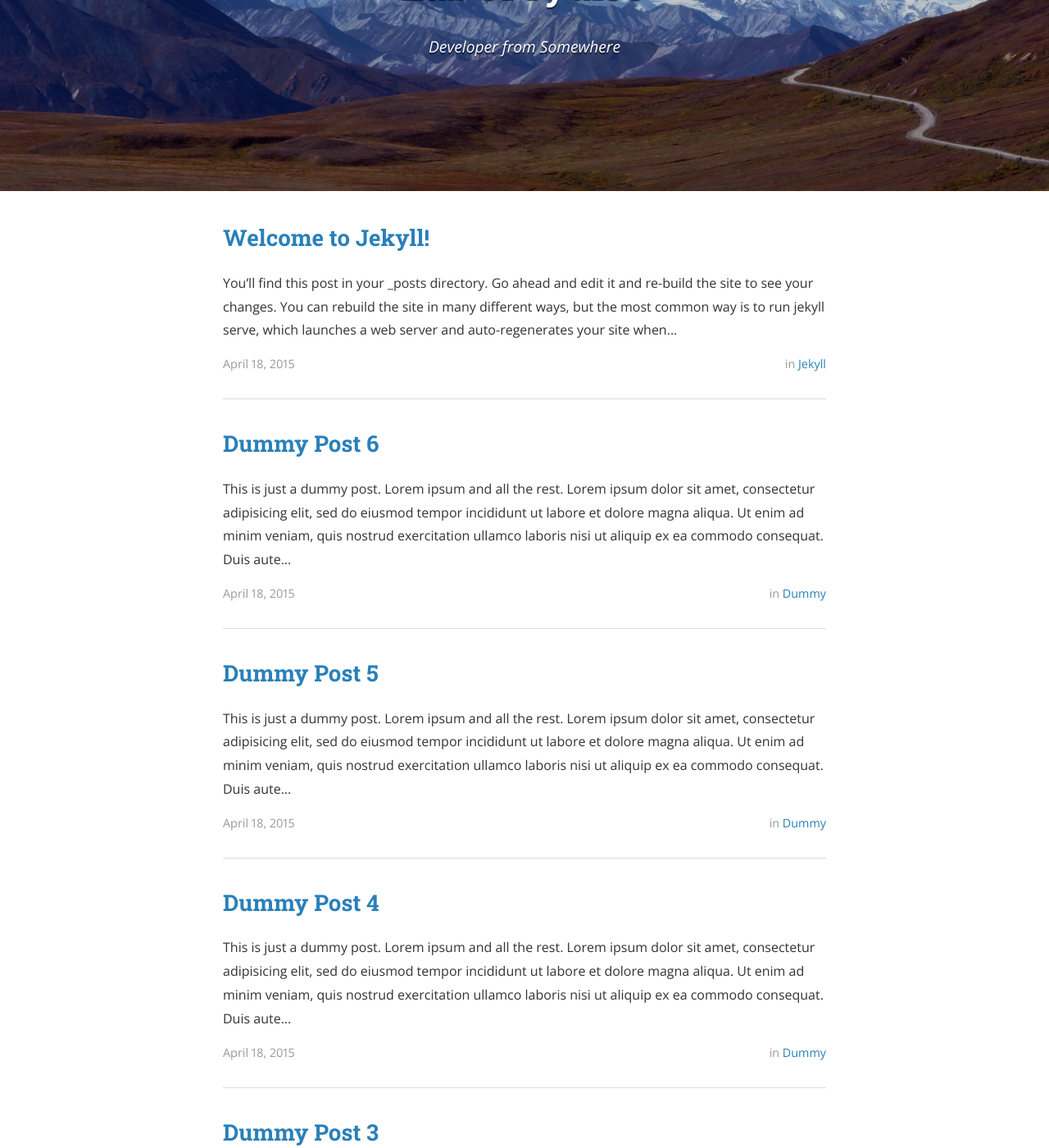
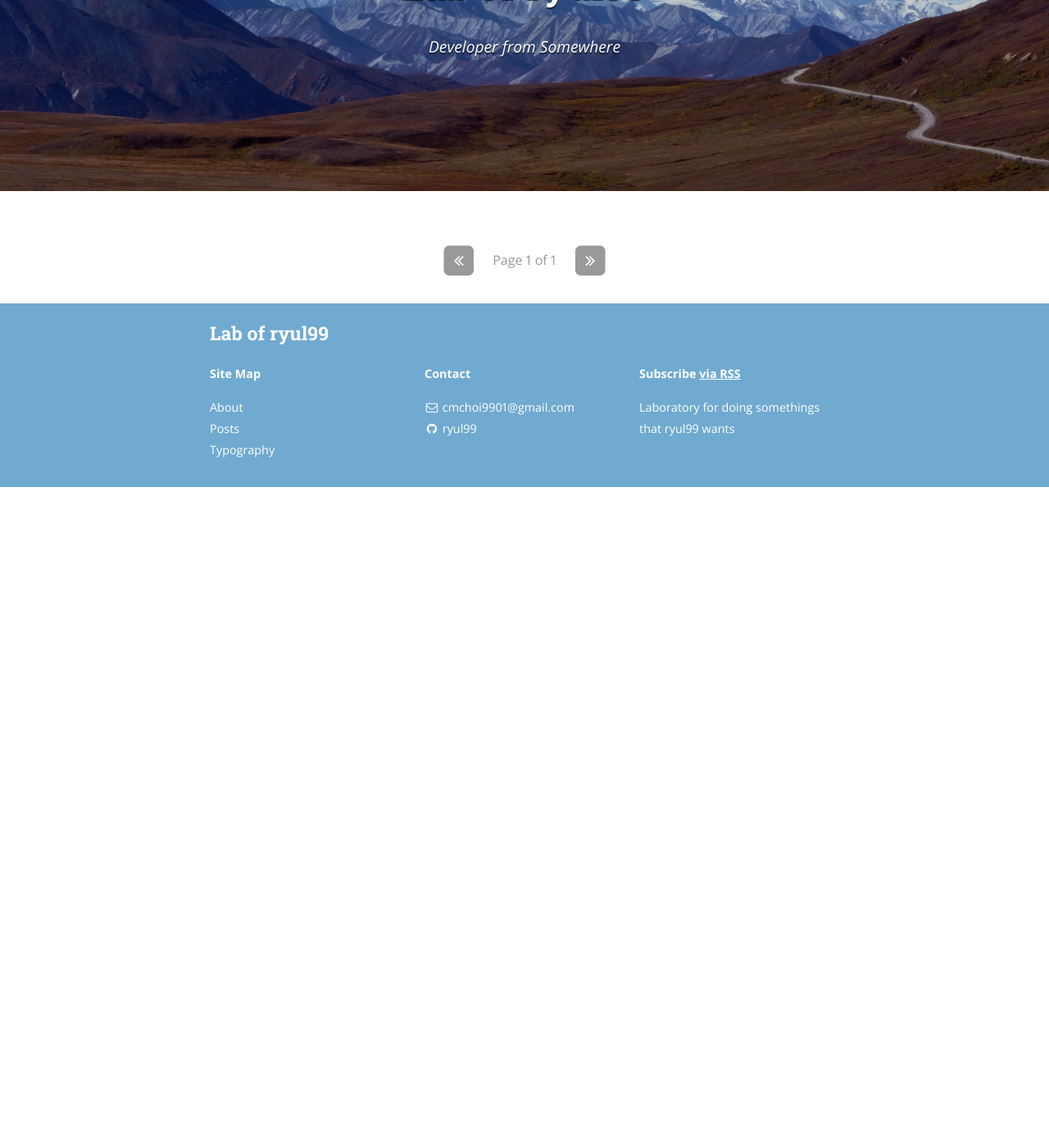
Before and after one commit to ryul99/ryul99.github.io, a Jekyll site: the page built from index.html, in a window 1280 px wide and 1400 px high, scrolled down 270 px. Shown: the whole window at 82% size. Built offline with Jekyll 4.4.1, drawn with Linux system fonts in a browser that asks for light colours; nearby versions of some CDN libraries; the list of posts is cut into pages by our own code; after the commit the page ends 900 px from its top, so only the background shows below that; some of the changed text lies outside the part shown.

Commit message:
edited categories and grammar

```diff
--- a/_config.yml
+++ b/_config.yml
@@ -14,7 +14,7 @@
 email: cmchoi9901@gmail.com
 name: ryul99
 description: >
-  Laboratory for do somethings that ryul99 wants
+  Laboratory for doing somethings that ryul99 wants
 # Base URL of site (i.e. /blog). It should always start with a slash,
 # and never end with a slash. Set it to a blank value if hosting at the
 # root of your server.
@@ -48,11 +48,11 @@
 
 # Category descriptions (for archive pages)
 descriptions:
-  - cat: jekyll
-    desc: "Posts describing Jekyll setup techniques."
+  - cat: 삽질
+    desc: "ryul99가 했던 삽질들. 다른 사람들이 이 삽질들을 보고 이 삽질을 반복하지 않기를"
 
-  - cat: dummy
-    desc: "Just some placeholder posts, lorem ipsum and the rest."
+  # - cat: dummy
+  #   desc: "Just some placeholder posts, lorem ipsum and the rest."
 
 # Social icons and sharing options
 #
--- a/_posts/2015-04-18-dummy.markdown
+++ /dev/null
@@ -1,16 +0,0 @@
----
-layout: post
-title:  "Dummy Post"
-date:   2015-04-18 08:43:59
-author: Ben Centra
-categories: Dummy
----
-
-This is just a dummy post. Lorem ipsum and all the rest.
-
-Lorem ipsum dolor sit amet, consectetur adipisicing elit, sed do eiusmod
-tempor incididunt ut labore et dolore magna aliqua. Ut enim ad minim veniam,
-quis nostrud exercitation ullamco laboris nisi ut aliquip ex ea commodo
-consequat. Duis aute irure dolor in reprehenderit in voluptate velit esse
-cillum dolore eu fugiat nulla pariatur. Excepteur sint occaecat cupidatat non
-proident, sunt in culpa qui officia deserunt mollit anim id est laborum.
--- a/_posts/2015-04-18-dummy3.markdown
+++ /dev/null
@@ -1,16 +0,0 @@
----
-layout: post
-title:  "Dummy Post 3"
-date:   2015-04-18 08:43:59
-author: Ben Centra
-categories: Dummy
----
-
-This is just a dummy post. Lorem ipsum and all the rest.
-
-Lorem ipsum dolor sit amet, consectetur adipisicing elit, sed do eiusmod
-tempor incididunt ut labore et dolore magna aliqua. Ut enim ad minim veniam,
-quis nostrud exercitation ullamco laboris nisi ut aliquip ex ea commodo
-consequat. Duis aute irure dolor in reprehenderit in voluptate velit esse
-cillum dolore eu fugiat nulla pariatur. Excepteur sint occaecat cupidatat non
-proident, sunt in culpa qui officia deserunt mollit anim id est laborum.
--- a/_posts/2015-04-18-dummy4.markdown
+++ /dev/null
@@ -1,17 +0,0 @@
----
-layout: post
-title:  "Dummy Post 4"
-date:   2015-04-18 08:43:59
-author: Ben Centra
-categories: Dummy
-tags: ipsum
----
-
-This is just a dummy post. Lorem ipsum and all the rest.
-
-Lorem ipsum dolor sit amet, consectetur adipisicing elit, sed do eiusmod
-tempor incididunt ut labore et dolore magna aliqua. Ut enim ad minim veniam,
-quis nostrud exercitation ullamco laboris nisi ut aliquip ex ea commodo
-consequat. Duis aute irure dolor in reprehenderit in voluptate velit esse
-cillum dolore eu fugiat nulla pariatur. Excepteur sint occaecat cupidatat non
-proident, sunt in culpa qui officia deserunt mollit anim id est laborum.
--- a/_posts/2015-04-18-dummy5.markdown
+++ /dev/null
@@ -1,17 +0,0 @@
----
-layout: post
-title:  "Dummy Post 5"
-date:   2015-04-18 08:43:59
-author: Ben Centra
-categories: Dummy
-tags: lorem
----
-
-This is just a dummy post. Lorem ipsum and all the rest.
-
-Lorem ipsum dolor sit amet, consectetur adipisicing elit, sed do eiusmod
-tempor incididunt ut labore et dolore magna aliqua. Ut enim ad minim veniam,
-quis nostrud exercitation ullamco laboris nisi ut aliquip ex ea commodo
-consequat. Duis aute irure dolor in reprehenderit in voluptate velit esse
-cillum dolore eu fugiat nulla pariatur. Excepteur sint occaecat cupidatat non
-proident, sunt in culpa qui officia deserunt mollit anim id est laborum.
--- a/_posts/2015-04-18-dummy6.markdown
+++ /dev/null
@@ -1,17 +0,0 @@
----
-layout: post
-title:  "Dummy Post 6"
-date:   2015-04-18 08:43:59
-author: Ben Centra
-categories: Dummy
-tags: lorem ipsum
----
-
-This is just a dummy post. Lorem ipsum and all the rest.
-
-Lorem ipsum dolor sit amet, consectetur adipisicing elit, sed do eiusmod
-tempor incididunt ut labore et dolore magna aliqua. Ut enim ad minim veniam,
-quis nostrud exercitation ullamco laboris nisi ut aliquip ex ea commodo
-consequat. Duis aute irure dolor in reprehenderit in voluptate velit esse
-cillum dolore eu fugiat nulla pariatur. Excepteur sint occaecat cupidatat non
-proident, sunt in culpa qui officia deserunt mollit anim id est laborum.
--- a/_posts/2015-04-18-welcome-to-jekyll.markdown
+++ /dev/null
@@ -1,74 +0,0 @@
----
-layout: post
-title:  "Welcome to Jekyll!"
-date:   2015-04-18 08:43:59
-author: Ben Centra
-categories: Jekyll
-tags:	jekyll welcome
-cover:  "/assets/instacode.png"
----
-
-You’ll find this post in your `_posts` directory. Go ahead and edit it and re-build the site to see your changes. You can rebuild the site in many different ways, but the most common way is to run `jekyll serve`, which launches a web server and auto-regenerates your site when a file is updated.
-
-## Adding New Posts
-
-To add new posts, simply add a file in the `_posts` directory that follows the convention `YYYY-MM-DD-name-of-post.ext` and includes the necessary front matter. Take a look at the source for this post to get an idea about how it works.
-
-### Tags and Categories
-
-If you list one or more categories or tags in the front matter of your post, they will be included with the post on the page as links. Clicking the link will bring you to an auto-generated archive page for the category or tag, created using the [jekyll-archive][jekyll-archive] gem.
-
-### Cover Images
-
-To add a cover image to your post, set the "cover" property in the front matter with the relative URL of the image (i.e. <code>cover: "/assets/cover_image.jpg"</code>).
-
-### Code Snippets
-
-You can use [highlight.js][highlight] to add syntax highlight code snippets:
-
-Use the [Liquid][liquid] `{% raw %}{% highlight <language> %}{% endraw %}` tag to add syntax highlighting to code snippets.
-
-For instance, this template...
-{% highlight html %}
-{% raw %}{% highlight javascript %}
-function demo(string, times) {
-  for (var i = 0; i < times; i++) {
-    console.log(string);
-  }
-}
-demo("hello, world!", 10);
-{% endhighlight %}{% endraw %}
-{% endhighlight %}
-
-...will come out looking like this:
-
-{% highlight javascript %}
-function demo(string, times) {
-  for (var i = 0; i < times; i++) {
-    console.log(string);
-  }
-}
-demo("hello, world!", 10);
-{% endhighlight %}
-
-Syntax highlighting is done using [highlight.js][highlight]. You can change the active theme in [head.html](https://github.com/bencentra/centrarium/blob/2dcd73d09e104c3798202b0e14c1db9fa6e77bc7/_includes/head.html#L15).
-
-### Images
-
-Lightbox has been enabled for images. To create the link that'll launch the lightbox, add <code>data-lightbox</code> and <code>data-title</code> attributes to an <code>&lt;a&gt;</code> tag around your <code>&lt;img&gt;</code> tag. The result is:
-
-<a href="//bencentra.com/assets/images/falcon9_large.jpg" data-lightbox="falcon9-large" data-title="Check out the Falcon 9 from SpaceX">
-  <img src="//bencentra.com/assets/images/falcon9_small.jpg" title="Check out the Falcon 9 from SpaceX">
-</a>
-
-For more information, check out the [Lightbox][lightbox] website.
-
-Check out the [Jekyll docs][jekyll] for more info on how to get the most out of Jekyll. File all bugs/feature requests at [Jekyll’s GitHub repo][jekyll-gh]. If you have questions, you can ask them on [Jekyll’s dedicated Help repository][jekyll-help].
-
-[jekyll]:      http://jekyllrb.com
-[jekyll-gh]:   https://github.com/jekyll/jekyll
-[jekyll-help]: https://github.com/jekyll/jekyll-help
-[highlight]:   https://highlightjs.org/
-[lightbox]:    http://lokeshdhakar.com/projects/lightbox2/
-[jekyll-archive]: https://github.com/jekyll/jekyll-archives
-[liquid]: https://github.com/Shopify/liquid/wiki/Liquid-for-Designers
```
Also changed, not shown: _posts/2015-04-18-dummy2.markdown (deleted, +0 -16 lines).
